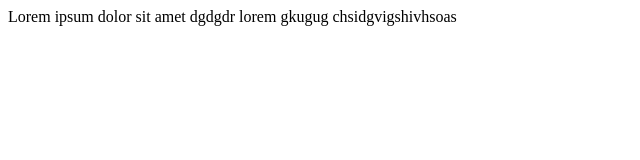
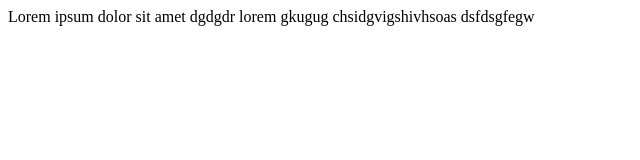
Before and after one commit to Gautham2109/star, a plain HTML site: page index.html in a window 1280 px wide. Shown: the whole page, without its empty margins (0-640 px from the left). Drawn offline with Linux system fonts and the light colour scheme.

Commit message:
Update index.html

```diff
--- a/index.html
+++ b/index.html
@@ -10,5 +10,6 @@
     Lorem ipsum dolor sit amet dgdgdr lorem
     gkugug
     chsidgvigshivhsoas
+    dsfdsgfegw
 </body>
 </html>
```
